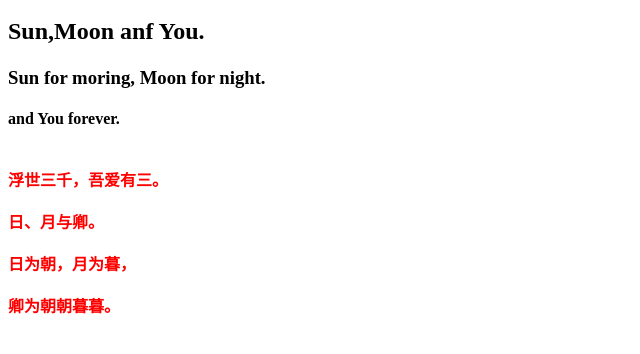
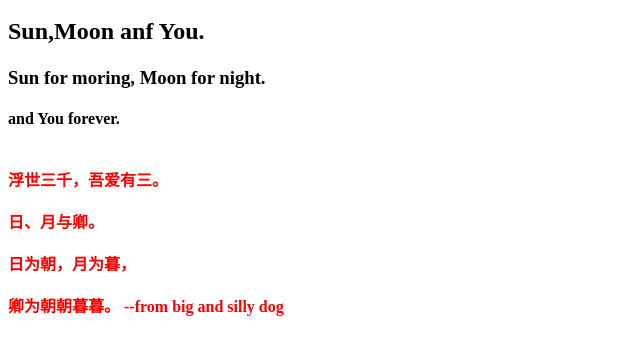
Before and after one commit to Monica-whiteCat/Monica-whiteCat.github.io, a plain HTML site: page index.html in a window 1280 px wide. Shown: the part 48-402 px from the top of the page, without its empty margins (0-640 px from the left). Drawn offline with Linux system fonts and the light colour scheme.

Commit message:
first
first

```diff
--- a/index.html
+++ b/index.html
@@ -11,3 +11,5 @@
 <font color="red">日为朝，月为暮， <br/></font>
  <br/>
 <font color="red"> 卿为朝朝暮暮。</font>
+<font color="red">--from big and silly dog <br/></font>
+ <br/>
```
